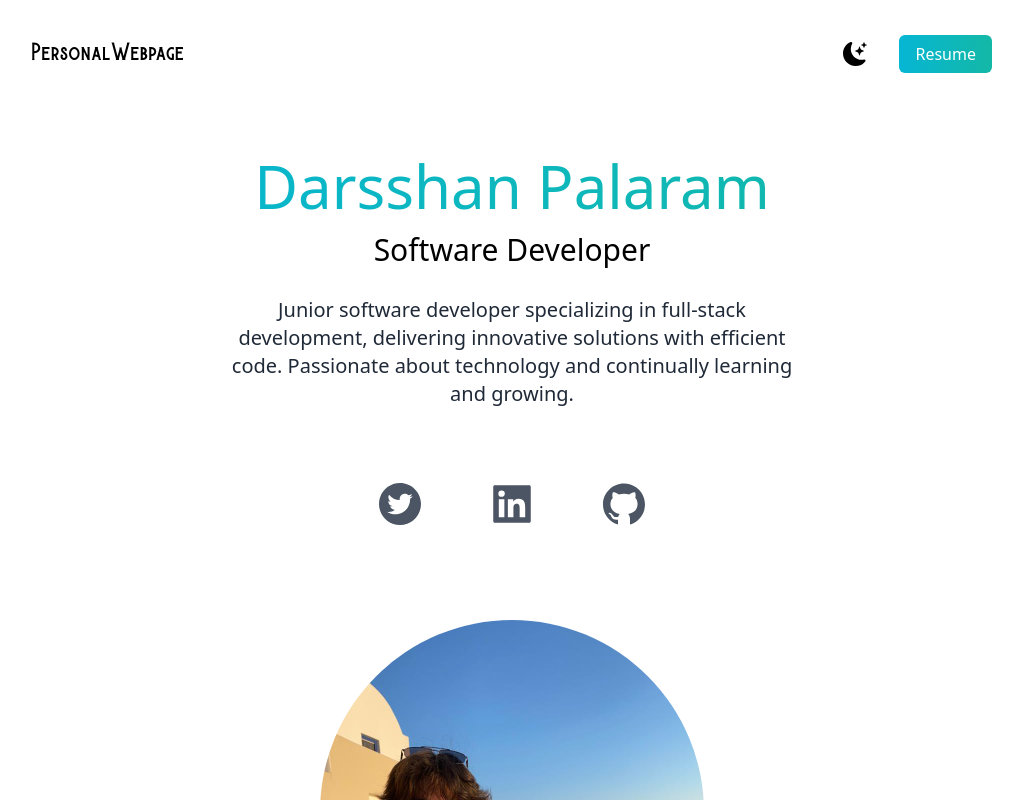
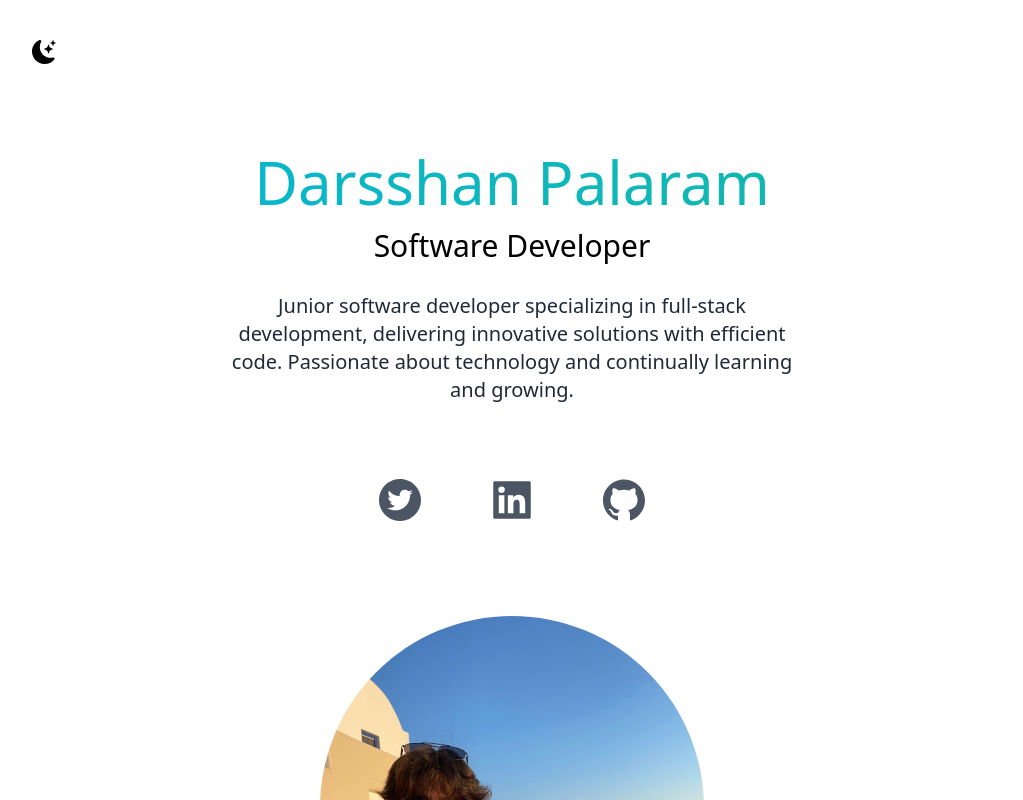
Before and after one commit to DarthShan/Portfolio-website, a Next.js app: page / in a window 1280 px wide. Shown: the top 800 px of the page, without its empty margins (128-1151 px from the left). Built offline with nearby package versions, Linux system fonts and the light colour scheme.

Commit message:
Changes navbar

```diff
--- a/pages/index.js
+++ b/pages/index.js
@@ -26,23 +26,12 @@ export default function Home() {
       <main className="bg-white px-10 md:px-20 lg:px-40 dark:bg-gray-900">
         <section>
           <nav className="py-10 mb-0 flex justify-between">
-            <h1 className="text-xl font-burtons dark:text-white">
-              PersonalWebpage
-            </h1>
             <ul className="flex items-center">
               <li>
                 <BsFillMoonStarsFill
                   onClick={() => setDarkMode(!darkMode)}
-                  className="cursor-pointer text-2xl"
+                  className="cursor-pointer text-2xl dark:text-white"
                 />
-              </li>
-              <li>
-                <a
-                  className="bg-gradient-to-r from-cyan-500 to-teal-500 text-white px-4 py-2 rounded-md ml-8"
-                  href="#"
-                >
-                  Resume
-                </a>
               </li>
             </ul>
           </nav>
```
